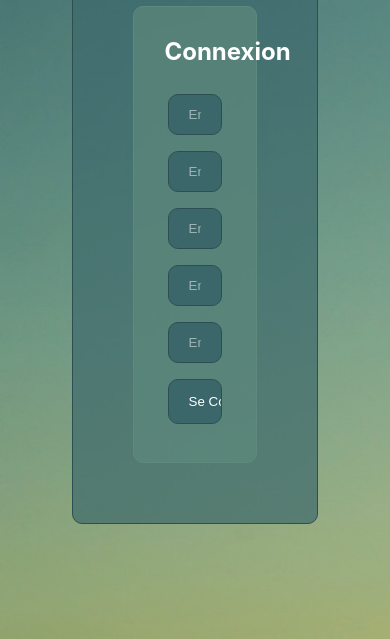
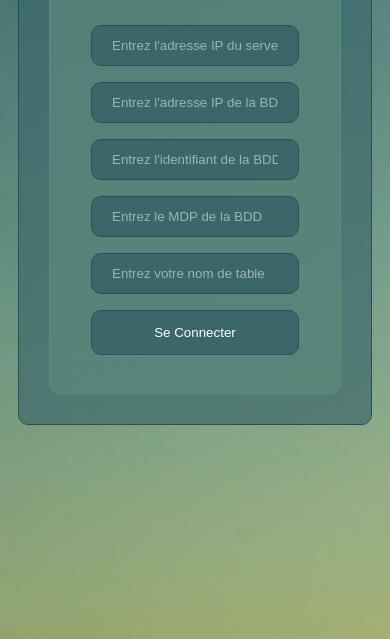
Before and after one commit to Clement-Cauet/Velman, a plain HTML site: page Client/index.html in a window 390 px wide. Shown: the part 205-844 px from the top of the page. Drawn offline with Linux system fonts and the light colour scheme.

Commit message:
Responsivité du site

```diff
--- a/Client/src/css/index.css
+++ b/Client/src/css/index.css
@@ -51,6 +51,7 @@ form, table {
 }
 
 table {
+    table-layout: fixed;
     border-collapse: collapse;
 }
 
@@ -119,3 +120,18 @@ input[type=button] {
 input[type=button]:hover {
     background-color: #5e8a7d;
 }
+
+@media screen and (max-width: 1200px) {
+    #container {
+        width: 60%;
+    }
+}
+
+@media screen and (max-width: 800px) {
+    #container {
+        width: 80%;
+    }
+    .sub-container {
+        padding: 0;
+    }
+}
```
